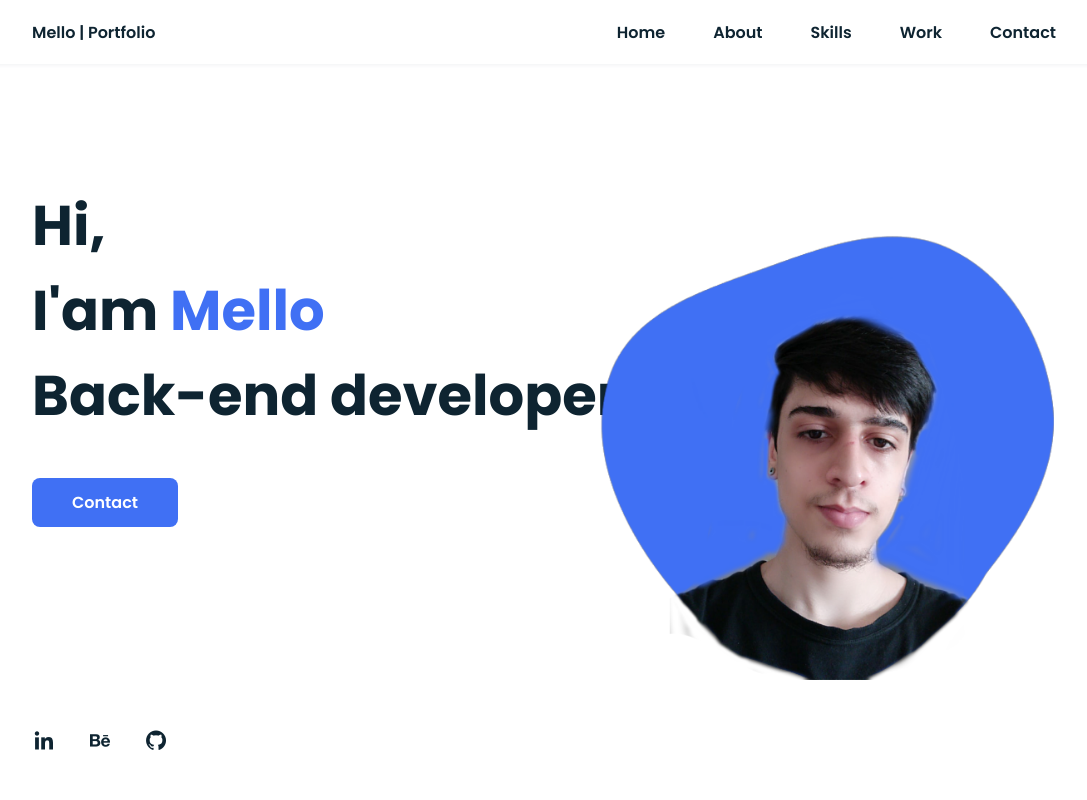
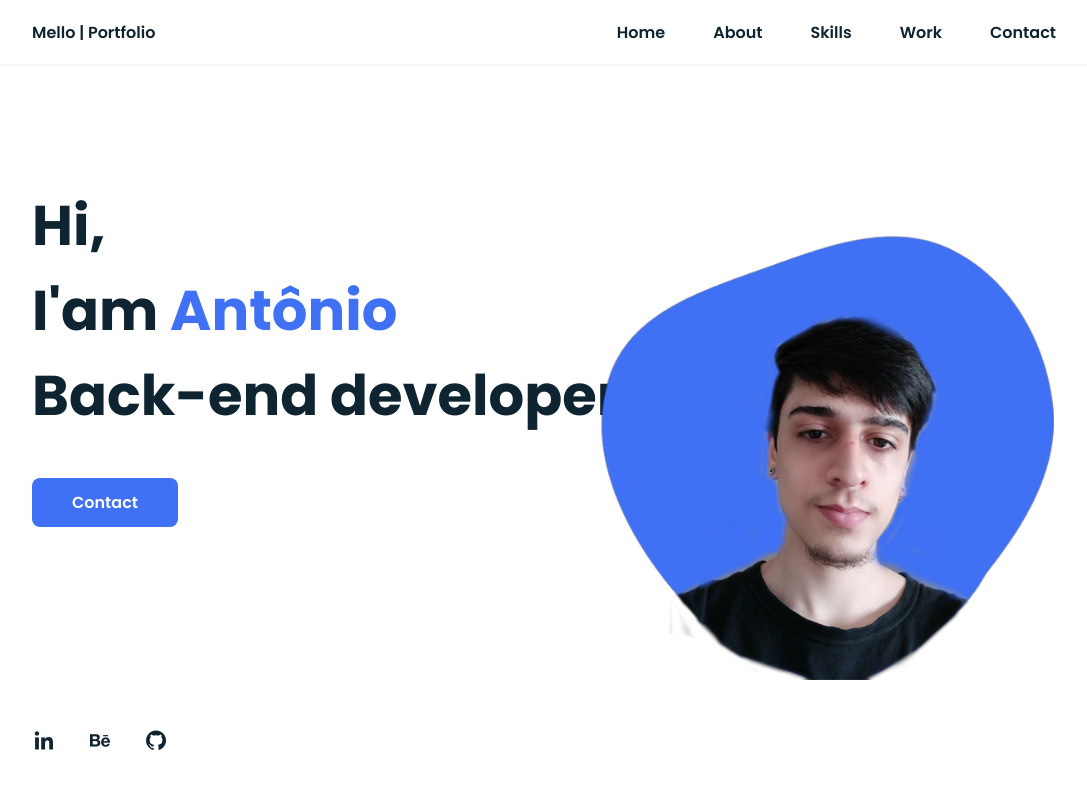
Before and after one commit to MelloTonio/Mello-Portfolio, a React (Create React App) app: page / in a window 1280 px wide. Shown: the top 800 px of the page, without its empty margins (96-1183 px from the left). Built offline with nearby package versions, Linux system fonts and the light colour scheme; no server answers.

Commit message:
refactor: title

```diff
--- a/src/components/Home/Home.js
+++ b/src/components/Home/Home.js
@@ -9,7 +9,7 @@ const Home = () => {
         <main className="l-main">
             <section className="home bd-grid" id="home">
                 <div className="home__data">
-                    <Fade top ><h1 className="home__title">Hi,<br />I'am <span className="home__title-color">Mello</span><br />Back-end developer</h1></Fade>
+                    <Fade top ><h1 className="home__title">Hi,<br />I'am <span className="home__title-color">Antônio</span><br />Back-end developer</h1></Fade>
                     <Fade top><a href="x" className="button">Contact</a></Fade>
                 </div>
 
```
